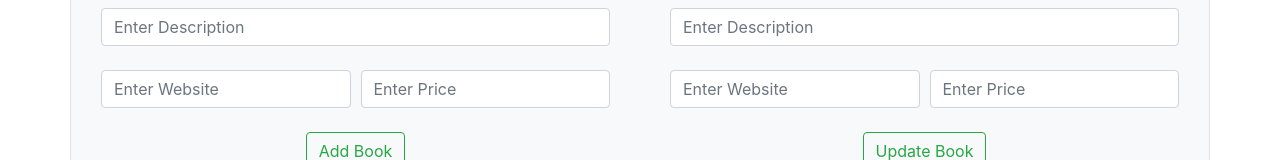
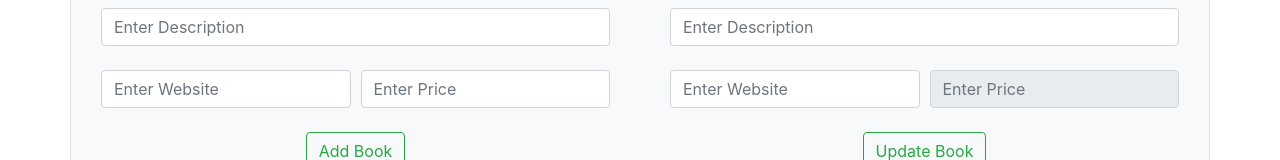
Before and after one commit to chriskistner/react-library, a React (Create React App) app: page / in a window 1280 px wide. Shown: the part 428-588 px from the top of the page. Built offline with nearby package versions, Linux system fonts and the light colour scheme; no server answers.

Commit message:
All update fields populate properly but become uneditable after search population

```diff
--- a/src/App.js
+++ b/src/App.js
@@ -84,18 +84,16 @@ addBook = async (book) => {
   } catch(err) {
     console.log(err)
   }
-}
+};
 
-editBook = async (book) => {
+editBook = async (id, book) => {
   try {
-    await axios.put('http://localhost:8082/api/books', book);
+    await axios.put(`http://localhost:8082/api/books/${id}`, book);
     this.getLibrary();
-
   } catch(err) {
     console.log(err)
   }
-}
-
+};
 
 componentDidMount() {
   this.getLibrary();
--- a/src/EditBooks.js
+++ b/src/EditBooks.js
@@ -31,7 +31,8 @@ export default class EditBook extends Component {
                 bookDesc: response.data.description,
                 bookSite: response.data.website,
                 bookPrice: response.data.price
-            })
+            });
+            console.log(this.state)
           }catch(err) {
               console.log(err)
           }
@@ -39,19 +40,19 @@ export default class EditBook extends Component {
 
       handleUpdate = (event) => {
         event.preventDefault();
-        const newBook = {
-            title: this.state.newBookTitle,
-            subtitle: this.state.newBookSubtitle,
-            author: this.state.newBookAuthor,
-            published: this.state.newBookPublished,
-            publisher: this.state.newBookPublisher,
-            pages: this.state.newBookPages,
-            description: this.state.newBookDesc,
-            website: this.state.newBookSite,
-            price: this.state.newBookPrice
+        const bookID = this.state.id;
+        const updateBook = {
+            title: this.state.bookTitle,
+            subtitle: this.state.bookSubtitle,
+            author: this.state.bookAuthor,
+            published: this.state.bookPublished,
+            publisher: this.state.bookPublisher,
+            pages: this.state.bookPages,
+            description: this.state.bookDesc,
+            website: this.state.bookSite,
         }
         document.getElementById('newBookForm').reset()
-        this.props.addBook(newBook);
+        this.props.editBook(bookID, updateBook);
       };
 
     render() {
@@ -109,7 +110,7 @@ export default class EditBook extends Component {
                             <input type="url" class="form-control" name="newBookSite" value={this.state.bookSite} onChange={this.handleChange} placeholder="Enter Website" required />
                         </div>
                         <div className="col">
-                            <input type="number" class="form-control" name="newBookPrice" value={this.state.bookPrice} onChange={this.handleChange} placeholder="Enter Price" required />
+                            <input type="number" class="form-control" name="newBookPrice" value={this.state.bookPrice} onChange={this.handleChange} placeholder="Enter Price" disabled />
                         </div>
                     </div>
                     <br />
```
Also changed, not shown: src/LibraryHeader.js (+3 -5 lines).
